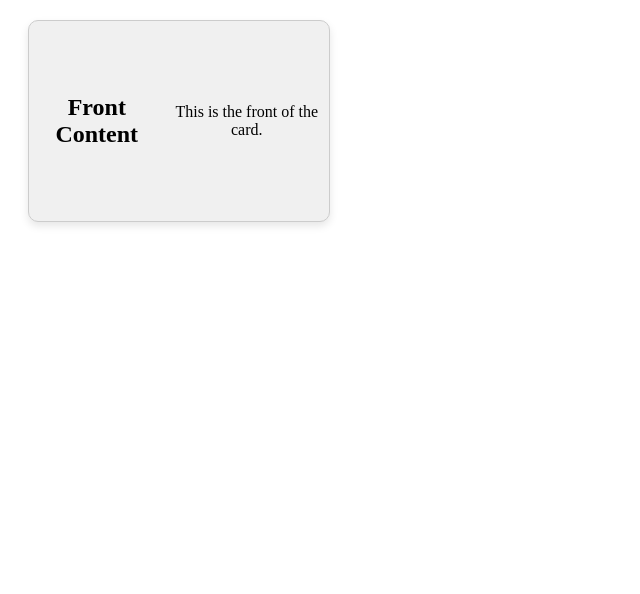
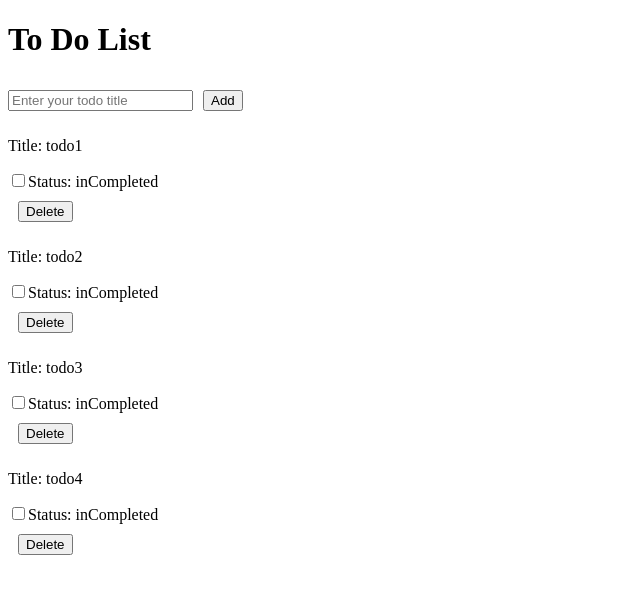
Before and after one commit to Xuan0825/FrontEnd-Practice, a React (Vite) app in the folder FrontendComponents/: page / in a window 1280 px wide. Shown: the top 594 px of the page, without its empty margins (0-640 px from the left). Built offline with nearby package versions, Linux system fonts and the light colour scheme.

Commit message:
update todolist

```diff
--- a/FrontendComponents/package.json
+++ b/FrontendComponents/package.json
@@ -13,7 +13,8 @@
     "classname": "^0.0.0",
     "classnames": "^2.5.1",
     "react": "^18.2.0",
-    "react-dom": "^18.2.0"
+    "react-dom": "^18.2.0",
+    "react-draggable": "^4.4.6"
   },
   "devDependencies": {
     "@types/react": "^18.2.66",
--- a/FrontendComponents/src/App.tsx
+++ b/FrontendComponents/src/App.tsx
@@ -16,6 +16,7 @@ import Temperature from "./components/temperature";
 import AutoCompletor from "./components/AutoCompletor";
 import FileUpload from "./components/FileUpload";
 import FlipCard from "./components/FlipCard";
+import TodoApp from "./components/todo/todo";
 function App() {
   return (
     <div>
@@ -32,7 +33,8 @@ function App() {
       {/* <AutoComplete /> */}
       {/* <AutoCompletor /> */}
       {/* <FileUpload /> */}
-      <FlipCard />
+      {/* <FlipCard /> */}
+      <TodoApp />
     </div>
   );
 }
--- a/FrontendComponents/src/components/FlipCard.tsx
+++ b/FrontendComponents/src/components/FlipCard.tsx
@@ -1,4 +1,5 @@
 import React, { useState } from "react";
+import Draggable from "react-draggable";
 
 export default function FlipCard() {
   const [isFlipped, setIsFlipped] = useState(false);
@@ -8,6 +9,7 @@ export default function FlipCard() {
   };
 
   return (
+    <Draggable>
       <div
         className={`flip-card ${isFlipped ? "flipped" : ""}`}
         onClick={handleClick}
@@ -23,5 +25,6 @@ export default function FlipCard() {
           </div>
         </div>
       </div>
+    </Draggable>
   );
 }
--- /dev/null
+++ b/FrontendComponents/src/components/todo/AddTodo.tsx
@@ -0,0 +1,31 @@
+import React, { useState } from "react";
+
+export default function AddTodo({ todos, setTodos }) {
+  const [newInput, setNewInput] = useState("");
+  const handleAdd = () => {
+    if (newInput.trim() === "") {
+      alert("please enter value");
+      return;
+    }
+    const newId = todos[todos.length - 1].id + 1;
+    const newTodo = {
+      id: newId,
+      title: newInput,
+      isCompleted: false,
+    };
+    setTodos([...todos, newTodo]);
+    setNewInput("");
+  };
+
+  return (
+    <div>
+      <input
+        value={newInput}
+        type="text"
+        placeholder="Enter your todo title"
+        onChange={(e) => setNewInput(e.target.value)}
+      />
+      <button onClick={handleAdd}>Add</button>
+    </div>
+  );
+}
--- /dev/null
+++ b/FrontendComponents/src/components/todo/CheckBox.tsx
@@ -0,0 +1,12 @@
+import React from "react";
+
+export default function CheckBox({ isCompleted, onChange }) {
+  return (
+    <div>
+      <label>
+        <input type="checkbox" checked={isCompleted} onChange={onChange} />
+        Status: {isCompleted ? "Completed" : "inCompleted"}
+      </label>
+    </div>
+  );
+}
--- /dev/null
+++ b/FrontendComponents/src/components/todo/TodoList.tsx
@@ -0,0 +1,73 @@
+import { useEffect, useState } from "react";
+import CheckBox from "./CheckBox";
+import AddTodo from "./AddTodo";
+
+const data = [
+  { id: 1, title: "todo1", isCompleted: false },
+  { id: 2, title: "todo2", isCompleted: false },
+  { id: 3, title: "todo3", isCompleted: false },
+  { id: 4, title: "todo4", isCompleted: false },
+];
+
+export default function TodoList() {
+  const [todos, setTodos] = useState([]);
+  const [loading, setLoading] = useState(false);
+
+  useEffect(() => {
+    async function fetchData() {
+      try {
+        setLoading(true);
+        setTimeout(() => {
+          setTodos(data);
+          setLoading(false);
+        }, 2000);
+      } catch (err) {
+        console.log(err);
+      }
+    }
+    fetchData();
+  }, []);
+
+  const handleOnChange = (index) => {
+    const newTodos = todos.map((item) => {
+      if (index === item.id) {
+        const newTodo = { ...item };
+        newTodo.isCompleted = !item.isCompleted;
+        return newTodo;
+      } else {
+        return item;
+      }
+    });
+    setTodos(newTodos);
+  };
+
+  const handleDelete = (index) => {
+    const newTodos = todos.filter((item) => index !== item.id);
+
+    setTodos(newTodos);
+  };
+  return (
+    <div>
+      {loading ? (
+        <div>Loading...</div>
+      ) : (
+        <div>
+          <AddTodo todos={todos} setTodos={setTodos} />
+          {todos.map((item) => {
+            const { id, title, isCompleted } = item;
+            return (
+              <div key={id}>
+                <p>Title: {title}</p>
+                <CheckBox
+                  isCompleted={isCompleted}
+                  onChange={() => handleOnChange(id)}
+                />
+                <button onClick={() => handleDelete(id)}>Delete</button>
+              </div>
+            );
+          })}
+        </div>
+      )}
+    </div>
+  );
+}
--- /dev/null
+++ b/FrontendComponents/src/components/todo/todo.tsx
@@ -0,0 +1,13 @@
+import React from "react";
+import TodoList from "./TodoList";
+
+export default function TodoApp() {
+  return (
+    <div>
+      <h1>To Do List</h1>
+      <div>
+        <TodoList />
+      </div>
+    </div>
+  );
+}
--- a/FrontendComponents/src/flipcard.css
+++ b/FrontendComponents/src/flipcard.css
@@ -1,11 +1,14 @@
-/* src/FlipCard.css */
 .flip-card {
   background-color: transparent;
   width: 300px;
   height: 200px;
   perspective: 1000px;
-  cursor: pointer;
+  cursor: grab;
   margin: 20px;
+}
+
+.flip-card:active {
+  cursor: grabbing;
 }
 
 .flip-card-inner {
```
Also changed, not shown: 1 other file (tests, documents, lock files or other folders). Lines whose indentation alone changed are shown as unchanged.
